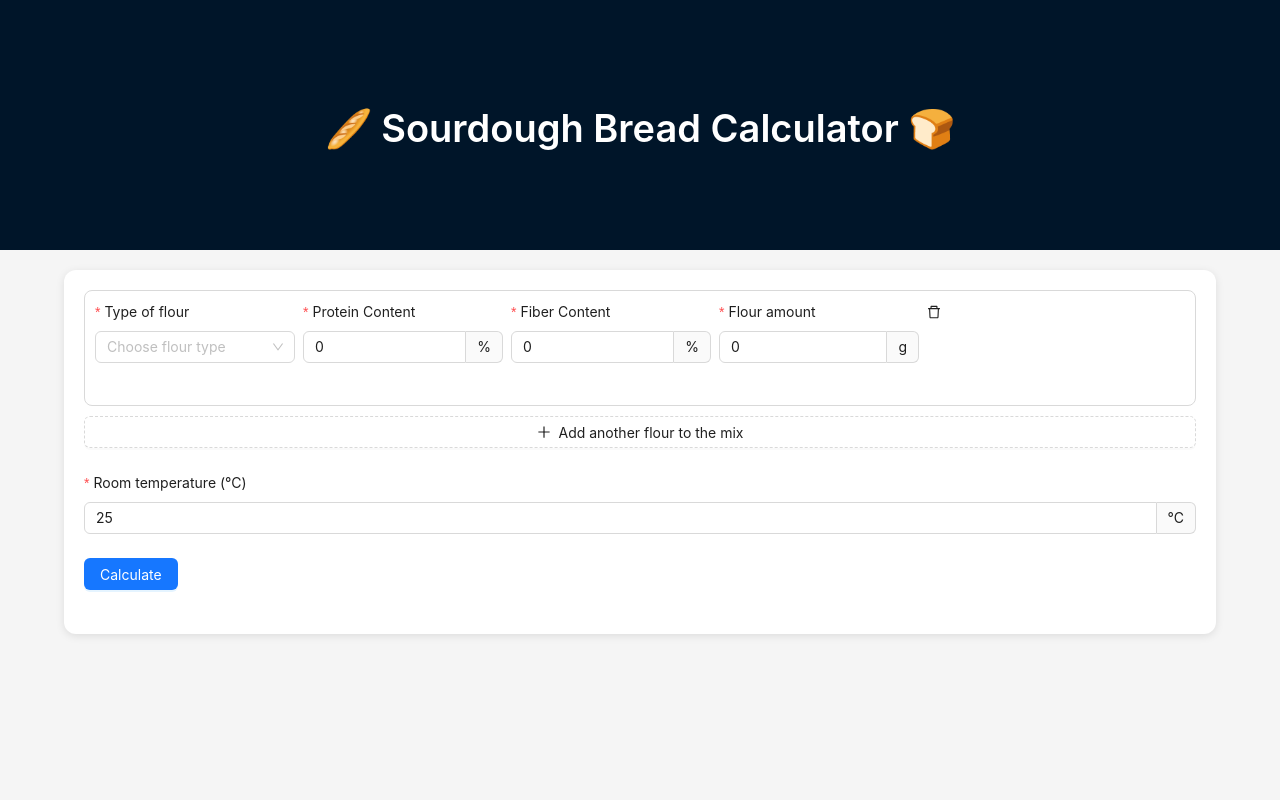
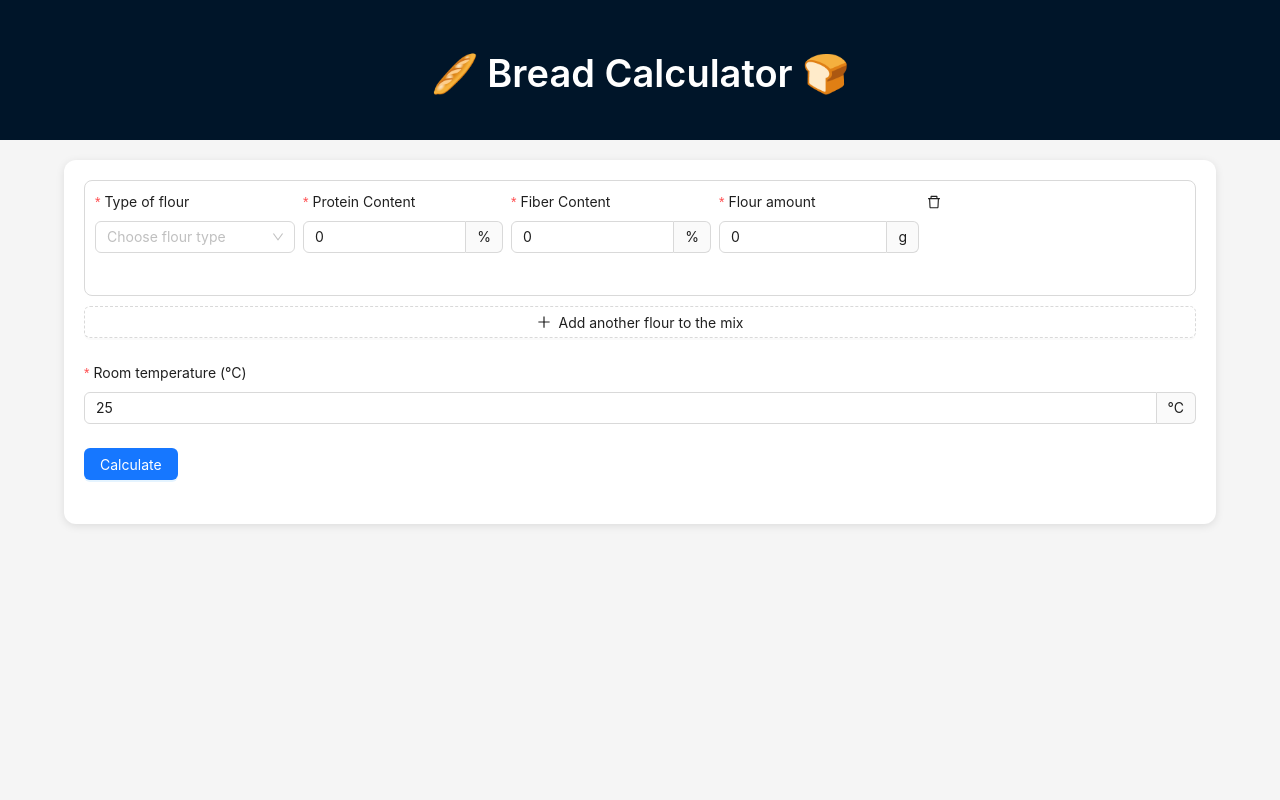
Before and after one commit to sergiogalici/bread-dough-calculator, a React (Vite) app: page / in a window 1280 px wide. Shown: the top 800 px of the page. Built offline with nearby package versions, Linux system fonts and the light colour scheme.

Commit message:
refactor: Update height of container and page title in App.jsx

```diff
--- a/src/App.jsx
+++ b/src/App.jsx
@@ -44,11 +44,11 @@ const App = () => {
           display: "flex",
           justifyContent: "center",
           alignItems: "center",
-          height: 250,
+          height: 140,
         }}
       >
         <Title style={{ color: "white", textAlign: "center" }}>
-          🥖 Sourdough Bread Calculator 🍞
+          🥖 Bread Calculator 🍞
         </Title>
       </Header>
       <Content
--- a/src/utils/results.js
+++ b/src/utils/results.js
@@ -24,9 +24,9 @@ export const calculateDough = (values, setResults, setModalVisible) => {
     } else if (flourKind === "farina di segale") {
       totalProtein += flourAmount * ((proteinContent * 0.01) / 100)
     } else if (flourKind === "grano duro") {
-      totalProtein += flourAmount * ((proteinContent * 0.75) / 100)
+      totalProtein += flourAmount * ((proteinContent * 0.85) / 100)
     } else {
-      totalProtein += flourAmount * ((proteinContent * 0.85) / 100)
+      totalProtein += flourAmount * ((proteinContent * 0.95) / 100)
     }
 
     totalFiber += flourAmount * (fiberContent / 100)
```
